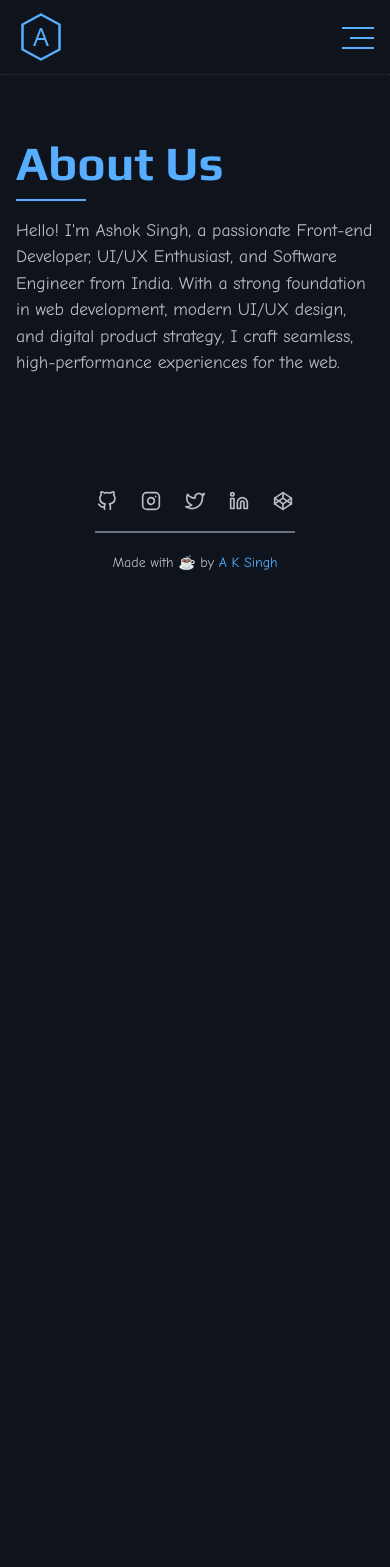
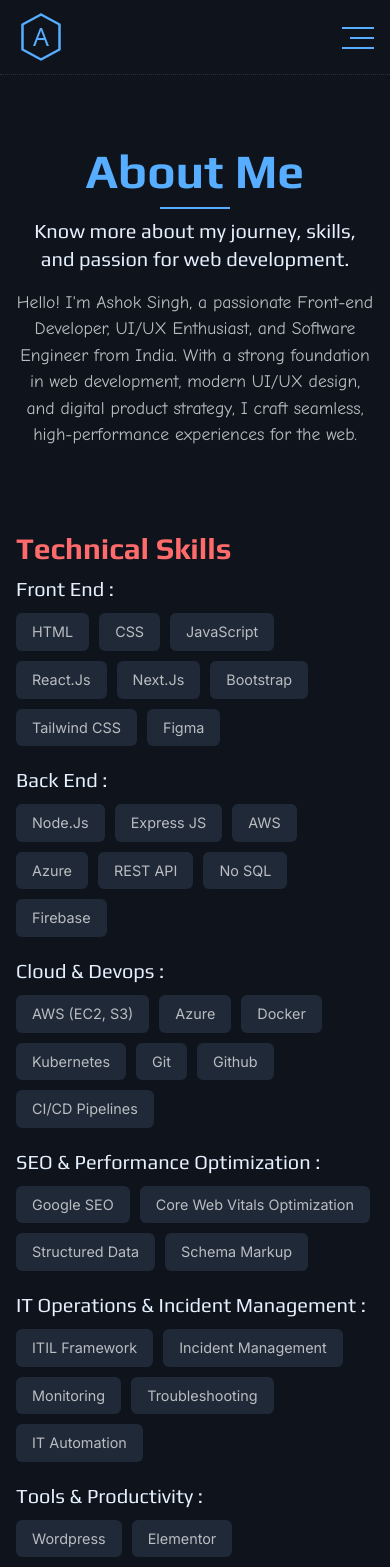
Before and after one commit to aksinghrajpoot/aksinghrajpoot, a Next.js app: page /about in a window 390 px wide. Shown: the top 1567 px of the page. Before the commit the page ends 844 px from the top, so only its background shows below. Built offline with nearby package versions, Linux system fonts and the light colour scheme.

Commit message:
menu button cursor fixed

```diff
--- /dev/null
+++ b/src/app/about/About.module.css
@@ -0,0 +1,14 @@
+.skills{
+    display: flex;
+    flex-wrap: wrap;
+    gap: 10px;
+    margin-top: 10px;
+    margin-bottom: 20px;
+
+}
+.skills span{
+    @apply py-2 px-4 bg-gray-800 rounded-md cursor-pointer transition-colors duration-150 text-[0.9rem]
+}
+.skills span:hover{
+    @apply bg-gray-700;
+}
--- a/src/app/about/page.js
+++ b/src/app/about/page.js
@@ -1,4 +1,5 @@
 import Head from "next/head";
+import style from "./About.module.css";
 
 export const metadata = {
   title: "About",
@@ -9,15 +10,80 @@ export default function About() {
     <>
       <section>
         <div className="container min-h-fit">
-          <h1 className="text-primary">About Us</h1>
-          <hr className="border-t-2 border-primary w-[70px] mt-3" />
-          <p className="mt-4">
-            Hello! I&apos;m Ashok Singh, a passionate Front-end Developer, UI/UX
-            Enthusiast, and Software Engineer from India. With a strong
-            foundation in web development, modern UI/UX design, and digital
-            product strategy, I craft seamless, high-performance experiences for
-            the web.
-          </p>{" "}
+          <h1 className="text-primary text-center">About Me</h1>
+          <hr className="border-t-2 border-primary w-[70px] mt-3 mx-auto" />
+          <h5 className="text-center text-light">
+            Know more about my journey, skills, and passion for web development.
+          </h5>
+          <main>
+            <p className="mt-4 text-center">
+              Hello! I&apos;m Ashok Singh, a passionate Front-end Developer,
+              UI/UX Enthusiast, and Software Engineer from India. With a strong
+              foundation in web development, modern UI/UX design, and digital
+              product strategy, I craft seamless, high-performance experiences
+              for the web.
+            </p>
+          </main>
+        </div>
+      </section>
+      <section className="py-0 select-none">
+        <div className="container">
+          <h3 className="text-accent font-semibold">Technical Skills</h3>
+          <h5 className="text-light">Front End :</h5>
+          <div className={`${style.skills}`}>
+            <span>HTML</span>
+            <span>CSS</span>
+            <span>JavaScript</span>
+            <span>React.Js</span>
+            <span>Next.Js</span>
+            <span>Bootstrap</span>
+            <span>Tailwind CSS</span>
+            <span>Figma</span>
+          </div>
+          <h5 className="text-light">Back End :</h5>
+          <div className={`${style.skills}`}>
+            <span>Node.Js</span>
+            <span>Express JS</span>
+            <span>AWS</span>
+            <span>Azure</span>
+            <span>REST API</span>
+            <span>No SQL</span>
+            <span>Firebase</span>
+          </div>
+
+          <h5 className="text-light">Cloud & Devops :</h5>
+          <div className={`${style.skills}`}>
+            <span>AWS (EC2, S3)</span>
+            <span>Azure</span>
+            <span>Docker</span>
+            <span>Kubernetes </span>
+            <span>Git</span>
+            <span>Github</span>
+            <span>CI/CD Pipelines</span>
+          </div>
+          <h5 className="text-light">SEO & Performance Optimization :</h5>
+          <div className={`${style.skills}`}>
+            <span>Google SEO</span>
+            <span>Core Web Vitals Optimization</span>
+            <span>Structured Data</span>
+            <span>Schema Markup </span>
+          </div>
+          <h5 className="text-light"> IT Operations & Incident Management :</h5>
+          <div className={`${style.skills}`}>
+            <span>ITIL Framework</span>
+            <span>Incident Management</span>
+            <span>Monitoring</span>
+            <span>Troubleshooting</span>
+            <span>IT Automation</span>
+          </div>
+          <h5 className="text-light"> Tools & Productivity :</h5>
+          <div className={`${style.skills}`}>
+            <span>Wordpress</span>
+            <span>Elementor</span>
+            <span>Postman API Testing</span>
+            <span>VS Code</span>
+            <span>Chrome Dev Tools</span>
+          </div>
         </div>
       </section>
     </>
--- a/src/components/Header/Header.module.css
+++ b/src/components/Header/Header.module.css
@@ -26,6 +26,7 @@
   height: 40px;
   margin-left: 70px;
   top: 10px;
+  cursor: pointer;
 }
 .bar span {
   @apply h-[2px] bg-primary block absolute right-0 transition-all duration-500 ease-in-out;
--- a/src/components/Homepage/Homepage.js
+++ b/src/components/Homepage/Homepage.js
@@ -3,15 +3,13 @@ import style from "./Homepage.module.css";
 import { CiLinkedin } from "react-icons/ci";
 import { FiDownload } from "react-icons/fi";
 
-
 import Clock from "./Clock";
 import Typewriter from "./Typewriter";
-
 
 export function Hero() {
   return (
     <section className={`${style.hero} p-0`}>
-        <div className="container py-4 lg:py-0 lg:min-h-[calc(100vh-75px)] flex items-center">
+      <div className="container py-4 lg:py-0 lg:min-h-[calc(100vh-75px)] 2xl:min-h-[calc(70vh-75px)] flex items-center">
         <div className="grid grid-cols-12">
           <div className="order-1 lg:order-0 col-span-12 lg:col-span-7 flex flex-col justify-center">
             <div className="text-primary mb-3 font-secondary text-lg animate-pulse">
@@ -73,10 +71,7 @@ export function Aboutcomponent() {
     <>
       <section className="about_me" id="about-me">
         <div className="container">
-          <div className="font-semibold mb-6 flex items-center section_title">
-            <span className="number">01. </span>
-            <h2>About Me</h2>
-          </div>
+          <h2 className={`${style.title}`}>About Me</h2>
           <p className="font-poppins mt-6">
             Hello! I&apos;m{" "}
             <span className="text-primary font-semibold">Ashok</span>, a
@@ -124,16 +119,12 @@ export function Aboutcomponent() {
   );
 }
 
-
 export function ExperienceHome() {
   return (
     <>
       <section className="experience " id="experience">
         <div className="container ">
-            <div className="font-semibold mb-6 flex items-center section_title">
-              <span className="number">02. </span>
-              <h2>Experience</h2>
-            </div>
+          <h2 className={`${style.title}`}>Experience</h2>
           <div className="grid grid-cols-12 gap-8">
             <div className="col-span-12 mt-6">
               <span className="font-fira  text-sm">2023 - Present </span>
@@ -334,10 +325,7 @@ export function Projects() {
     <>
       <section className="py-12">
         <div className="container">
-          <div className="font-semibold mb-6 flex items-center section_title">
-            <span className="number">03. </span>
-            <h2>Projects</h2>
-          </div>
+          <h2 className={`${style.title}`}>Projects</h2>
           <p className="mb-8">
             A collection of websites and applications I have developed, focusing
             on performance, user experience, and modern technologies.
@@ -370,15 +358,11 @@ export function Contact() {
     <>
       <section className="py-12" id="contact">
         <div className="container">
-          <div className="font-semibold mb-6 flex items-center section_title">
-            <span className="number">04.</span>
-            <h2>Get in Touch</h2>
-          </div>
+          <h2 className={`${style.title}`}>Get in Touch</h2>
           <p className="text-gray-400 mb-6">
             Whether you have a project idea, a job opportunity, or just want to
             say hi, feel free to reach out. I&apos;d love to connect!
           </p>
-
           {/* Contact Form */}
           <form className="max-w-lg">
             <div className="mb-4">
--- a/src/styles/global.css
+++ b/src/styles/global.css
@@ -42,7 +42,7 @@ body {
 }
 
 :is(h1, h2, h3, h4, h5, h6) {
-  @apply font-primary;
+  @apply font-primary mt-2;
 }
 h1 {
   @apply text-5xl font-bold;
@@ -70,29 +70,7 @@ section {
   @apply py-16;
 }
 
-.section_title h2{
-  @apply text-light;
-}
-.number{
-  position: relative;
-  margin-right: 10px;
-  color: rgb(var(--primary));
-  font-size: 18px;
-  font-family: var(--font-play);
-  font-weight: 400;
 
-}
-.section_title h2::after {
-  content: "";
-  width: 100px;
-  height: 1px;
-  background-color: #233554;
-  position: relative;
-  display: inline-block;
-  bottom: 5px;
-  left: 15px;
-}
-
-.back_one {
+.backToTop {
   @apply bg-gradient-to-r from-blue-900 via-indigo-900 to-indigo-500;
 }
```
Also changed, not shown: src/components/Homepage/Homepage.module.css (+46 -83 lines). Lines whose indentation alone changed are shown as unchanged.
